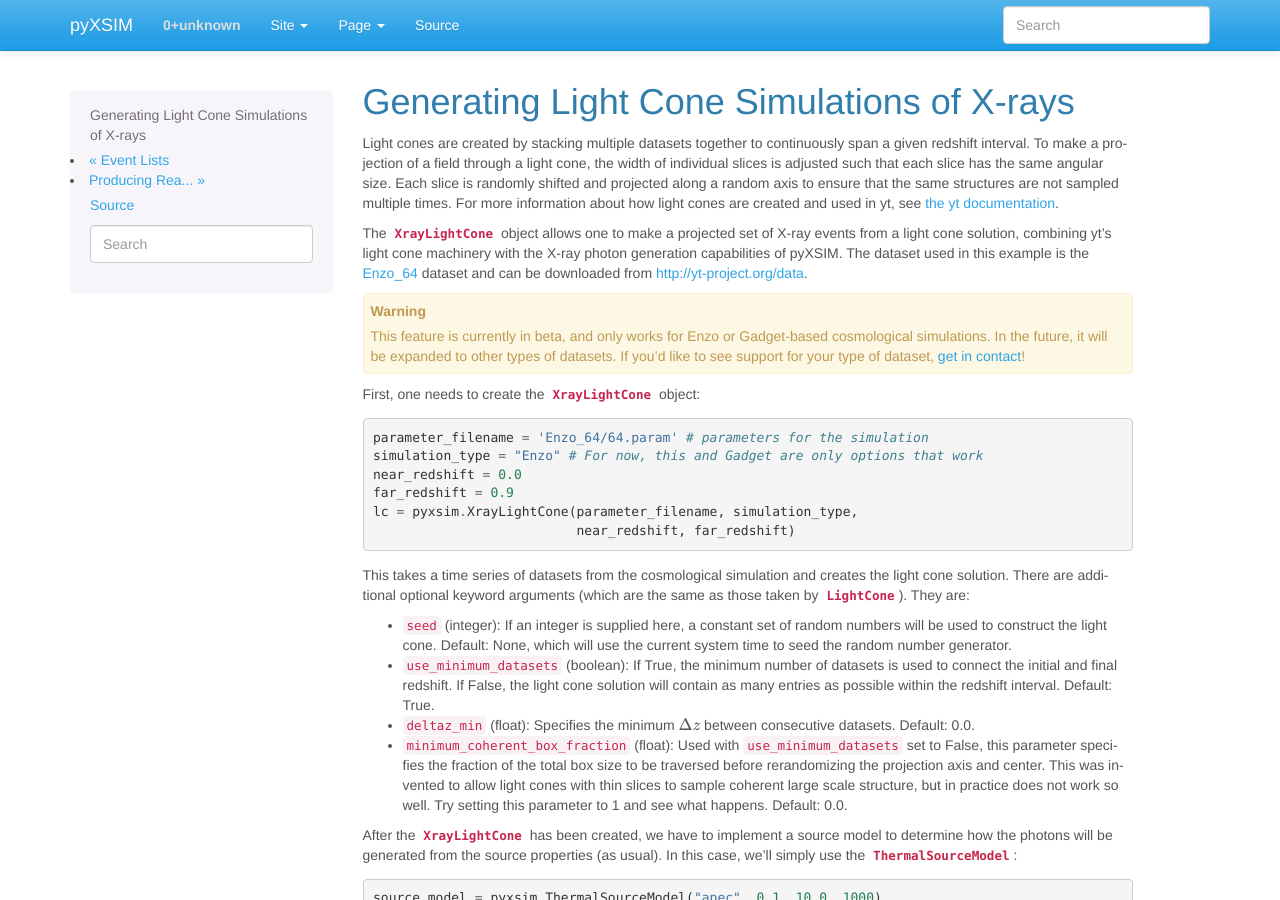
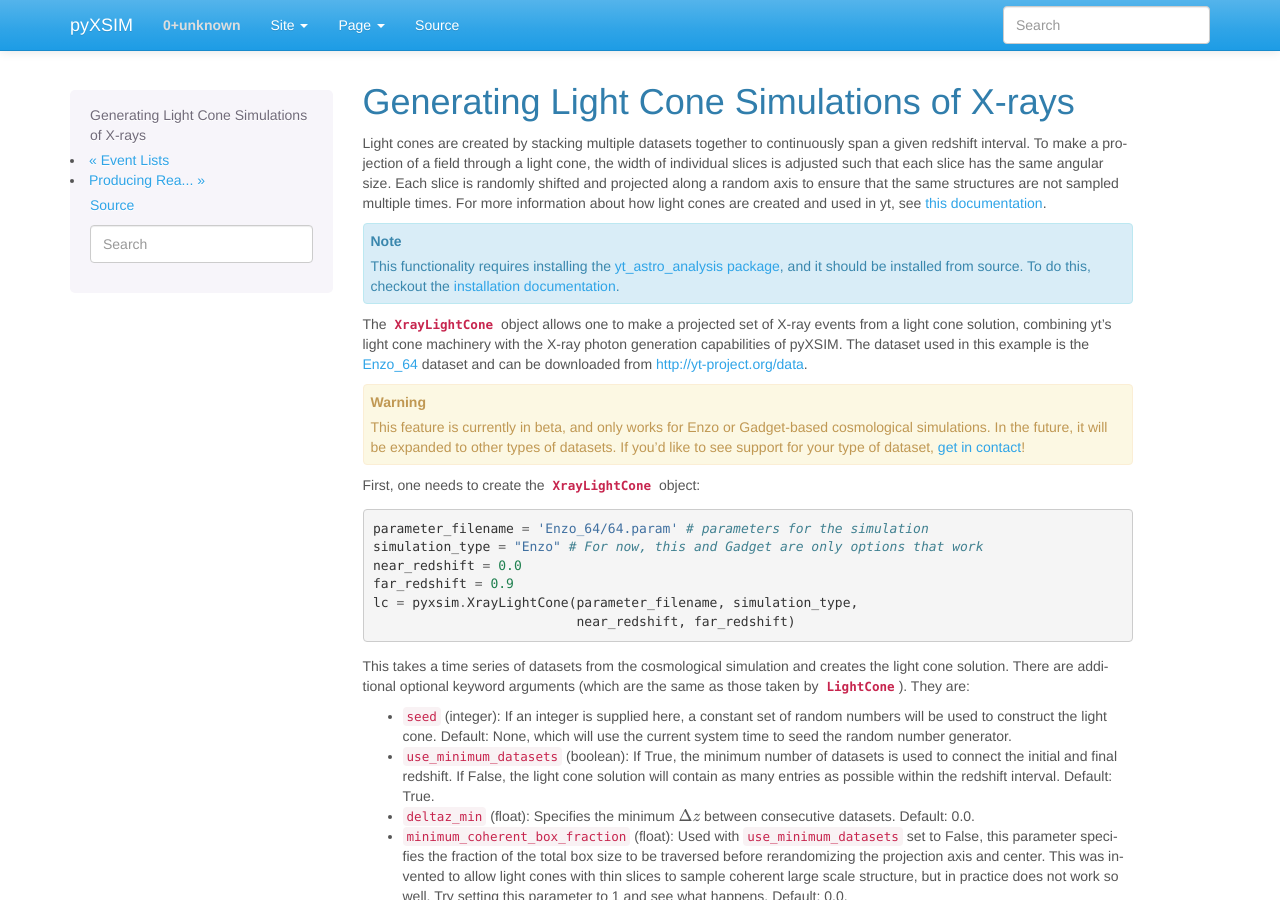
Before and after one commit to jzuhone/pyxsim, a Sphinx documentation site: the page built from doc/source/light_cone.rst, in a window 1280 px wide and 900 px high. Built offline with Sphinx 7.4.7, drawn with Linux system fonts in a browser that asks for light colours.

Commit message:
Finish up docs

```diff
--- a/doc/source/cookbook/index.rst
+++ b/doc/source/cookbook/index.rst
@@ -10,5 +10,6 @@ out on your own, using `sample datasets provided by the yt Project <http://yt-pr
     :maxdepth: 1
 
     Thermal_Emission
+    Advanced_Thermal_Emission
     Power_Law
     Line_Emission
--- a/doc/source/light_cone.rst
+++ b/doc/source/light_cone.rst
@@ -9,7 +9,14 @@ cone, the width of individual slices is adjusted such that each slice has the
 same angular size. Each slice is randomly shifted and projected along a random
 axis to ensure that the same structures are not sampled multiple times. For more
 information about how light cones are created and used in yt,
-see `the yt documentation <http://yt-project.org/doc/analyzing/analysis_modules/light_cone_generator.html>`_.
+see `this documentation <https://yt-astro-analysis.readthedocs.io/en/latest/light_cone_generator.html>`_.
+
+.. note::
+
+    This functionality requires installing the
+    `yt_astro_analysis package <https://yt-astro-analysis.readthedocs.io/>`_,
+    and it should be installed from source. To do this, checkout the
+    `installation documentation <https://yt-astro-analysis.readthedocs.io/en/latest/Installation.html#installing-from-source>`_.
 
 The :class:`~pyxsim.source_generators.light_cone.XrayLightCone` object allows
 one to make a projected set of X-ray events from a light cone solution,
```
Also changed, not shown: doc/source/cookbook/Advanced_Thermal_Emission.ipynb (added), doc/source/cookbook/Line_Emission.ipynb, doc/source/cookbook/Thermal_Emission.ipynb.
